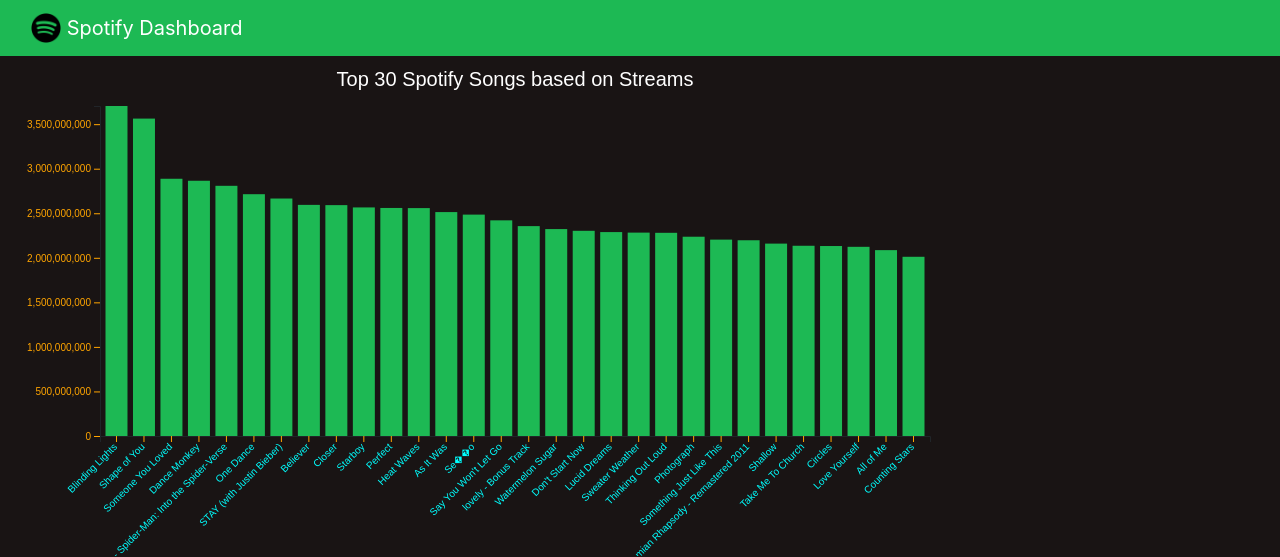
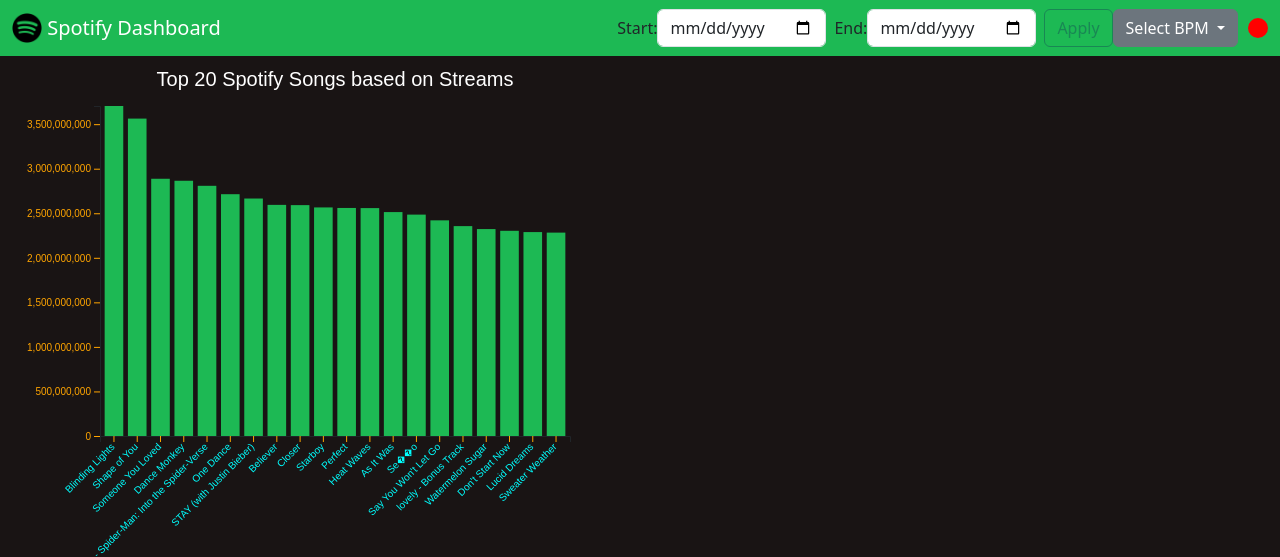
Before and after one commit to FarrukhCyber/Melody-Metrics, a Flask app: page / in a window 1280 px wide; the page is wider, and only the part inside the window is pictured. Shown: the top 557 px of that part. Run offline with Flask 3, Linux system fonts and the light colour scheme; some libraries are stand-ins or nearby versions.

Commit message:
date and bpm

```diff
--- a/server.py
+++ b/server.py
@@ -125,7 +125,16 @@ def song_count():
     # Return the count
     return jsonify({'song_count': 800})
 
+@app.route('/sonority_index', methods=['GET'])
+def sonority_index():
+    # Load your data
+    # df = pd.read_csv('./data/songs.csv')  # Assume your data file is named 'songs.csv'
 
+    # # Count the songs (customize this if you need to filter the data)
+    # count = df.shape[0]
+    print('hi')
+    # Return the count
+    return jsonify({'index': 5.5})
 
 if __name__ == '__main__':
     app.run(port=5001, debug=True)
--- a/static/css/theme.css
+++ b/static/css/theme.css
@@ -57,3 +57,14 @@ body {
     margin: 4px 0;
     font-size: 20px; /* Smaller font size for the label */
 }
+.form-label {
+    margin-bottom: 0; /* Removes the default bottom margin from the label */
+}
+.dropdown-menu-bpm {
+    max-height: 200px;
+    overflow-y: auto;
+}
+#blinkingCircle {
+    vertical-align: middle;
+    margin-left: 10px;
+}
--- a/static/js/top30tracks.js
+++ b/static/js/top30tracks.js
@@ -8,7 +8,7 @@ async function fetchTop30() {
 export async function createTop30BarChart() {
     const data = await fetchTop30();
     const margin = { top: 50, right: 30, bottom: 120, left: 100 },
-        width = 960 - margin.left - margin.right,
+        width = 600 - margin.left - margin.right,
         height = 500 - margin.top - margin.bottom;
 
     // Append the svg object to the body of the page
@@ -62,5 +62,5 @@ export async function createTop30BarChart() {
     .style("font-size", "20px")
     .style("font-family", "Arial")
     .style("fill", "white")
-    .text("Top 30 Spotify Songs based on Streams");
+    .text("Top 20 Spotify Songs based on Streams");
 }
--- a/templates/index.html
+++ b/templates/index.html
@@ -8,6 +8,9 @@
       href="https://stackpath.bootstrapcdn.com/bootstrap/4.5.2/css/bootstrap.min.css"
       rel="stylesheet"
     />
+    <link href="https://cdn.jsdelivr.net/npm/bootstrap@5.3.0/dist/css/bootstrap.min.css" rel="stylesheet">
+    <script src="https://cdn.jsdelivr.net/npm/bootstrap@5.3.0/dist/js/bootstrap.bundle.min.js"></script>
+
     <link href="static/css/theme.css" rel="stylesheet" />
     <style>
       .legend {
@@ -26,21 +29,44 @@
       <div class="container-fluid">
           <!-- Spotify logo and dashboard name -->
           <a class="navbar-brand" href="#">
-          <img
-            src="static/img/logo_black.png"
-            alt="Spotify Logo"
-            width="30"
-            height="30"
-            class="d-inline-block align-top"
-          />
+              <img src="static/img/logo_black.png" alt="Spotify Logo" width="30" height="30" class="d-inline-block align-top" />
               Spotify Dashboard
           </a>
 
-        <!-- Placeholder for right-aligned dropdowns -->
-        <div class="d-flex justify-content-end">
-          <!-- Placeholder content -->
+          <!-- Spacer to push content to the right -->
+          <div class="ms-auto"></div>
+
+          <!-- Date filter and BPM dropdown -->
+          <div class="d-flex align-items-center">
+              <!-- Date filter -->
+              <div class="d-flex align-items-center me-2">
+                  <label for="startDate" class="form-label">Start:</label>
+                  <input type="date" class="form-control" id="startDate">
+              </div>
+              <div class="d-flex align-items-center me-2">
+                  <label for="endDate" class="form-label">End:</label>
+                  <input type="date" class="form-control" id="endDate">
+              </div>
+              <button type="button" class="btn btn-outline-success" onclick="applyDateFilter()">Apply</button>
+
+              <!-- BPM Dropdown -->
+              <div class="dropdown">
+                  <button class="btn btn-secondary dropdown-toggle" type="button" id="dropdownMenuButton1" data-bs-toggle="dropdown" aria-expanded="false">
+                      Select BPM
+                  </button>
+                  <ul class="dropdown-menu dropdown-menu-bpm" aria-labelledby="dropdownMenuButton1">
+                      <!-- Sorted BPM values will be added here -->
+                  </ul>
+              </div>
+              <div id="blinkingCircle" style="width: 20px; height: 20px; background-color: red; border-radius: 50%; display: inline-block;"></div>
+
+          </div>
       </div>
   </nav>
+
+
+
+
     <div>
       <div id="barChart"></div>
       <!-- <div id="keyDonutChart"> </div> -->
@@ -59,17 +85,62 @@
         <p>Total Songs</p>
         <h1 id="songCount">Loading...</h1>  <!-- Placeholder text -->
       </div>
+      <div class="card">
+        <p>Sonority Index</p>
+        <h1 id="sonorityindex">Loading...</h1>  <!-- Placeholder text -->
+      </div>
     </div>
 
     <script>
       async function fetchSongCount() {
           const response = await fetch('/song_count');
           const data = await response.json();
-          console.log()
+          // console.log()
           document.getElementById('songCount').textContent = data.song_count.toLocaleString();  // Format number with commas
       }
 
       fetchSongCount();  // Call the function to update the count on load
+      async function fetchSonorityIndex() {
+          const response = await fetch('/sonority_index');
+          const data = await response.json();
+          // console.log('data')
+          document.getElementById('sonorityindex').textContent = data.index.toLocaleString();  // Format number with commas
+      }
+
+      fetchSonorityIndex();
+      const bpmValues = [65, 67, 71, 72, 73, 74, 75, 76, 77, 78, 79, 80, 81, 82, 83, 84, 85, 86, 87, 88, 89, 90, 91, 92, 93, 94, 95, 96, 97, 98, 99, 100, 101, 102, 103, 104, 105, 106, 107, 108, 109, 110, 111, 112, 113, 114, 115, 116, 117, 118, 119, 120, 121, 122, 123, 124, 125, 126, 127, 128, 129, 130, 131, 132, 133, 134, 135, 136, 137, 138, 139, 140, 141, 142, 143, 144, 145, 146, 147, 148, 149, 150, 151, 152, 153, 154, 155, 156, 157, 158, 160, 161, 162, 163, 164, 165, 166, 168, 169, 170, 171, 172, 173, 174, 175, 176, 177, 178, 179, 180, 181, 182, 183, 184, 186, 188, 189, 192, 196, 198, 200, 202, 204, 206];
+      const bpmMenu = document.querySelector('.dropdown-menu-bpm');
+      const blinkingCircle = document.getElementById('blinkingCircle');
+      const bpmButton = document.getElementById('dropdownMenuButton1'); // Button for displaying selected BPM
+
+      bpmValues.forEach(value => {
+          const item = document.createElement('li');
+          const link = document.createElement('a');
+          link.classList.add('dropdown-item');
+          link.href = '#';
+          link.textContent = value;
+          link.addEventListener('click', function() {
+              updateBlinkingSpeed(value);
+              bpmButton.textContent = value + " BPM"; // Update the button text
+              bpmButton.appendChild(document.createElement("span")).classList.add("caret");
+          });
+          item.appendChild(link);
+          bpmMenu.appendChild(item);
+      });
+
+      let blinkingInterval = null;
+
+      function updateBlinkingSpeed(bpm) {
+          const blinkSpeed = 60000 / bpm;  // Milliseconds per blink (60,000 ms in a minute)
+
+          if (blinkingInterval) clearInterval(blinkingInterval);
+
+          blinkingInterval = setInterval(() => {
+              blinkingCircle.style.visibility = blinkingCircle.style.visibility === 'hidden' ? 'visible' : 'hidden';
+          }, blinkSpeed / 2);  // Divide by 2 because the interval controls the full cycle (hide and show)
+      }
+    </script>
+
     </script>
     <script src="https://d3js.org/d3.v7.min.js"></script>
     <script
--- a/top30_tracks.py
+++ b/top30_tracks.py
@@ -2,7 +2,7 @@ from flask import jsonify
 
 def get_top_30(df):
     # Sort the DataFrame by 'streams', get the top 30, and reset the index
-    temp = df.sort_values(by='streams', ascending=False).head(30).reset_index(drop=True)
+    temp = df.sort_values(by='streams', ascending=False).head(20).reset_index(drop=True)
 
 
     if 'track_name' in df.columns:
```
Also changed, not shown: 1 other file. Lines whose indentation alone changed are shown as unchanged.
